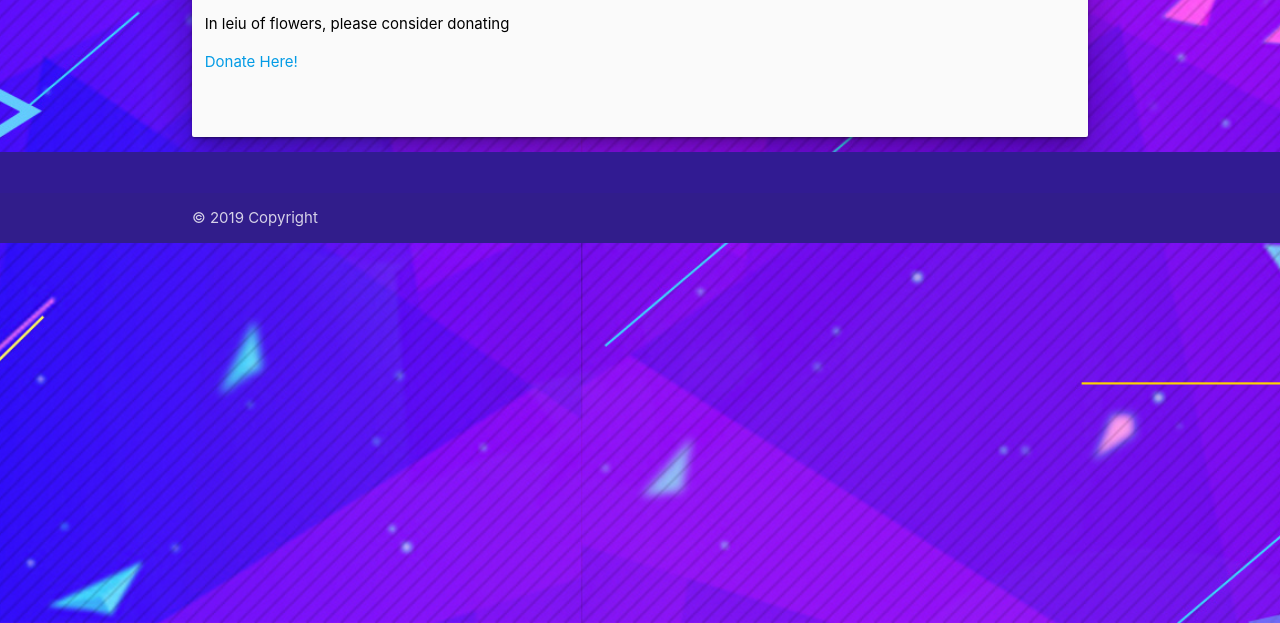
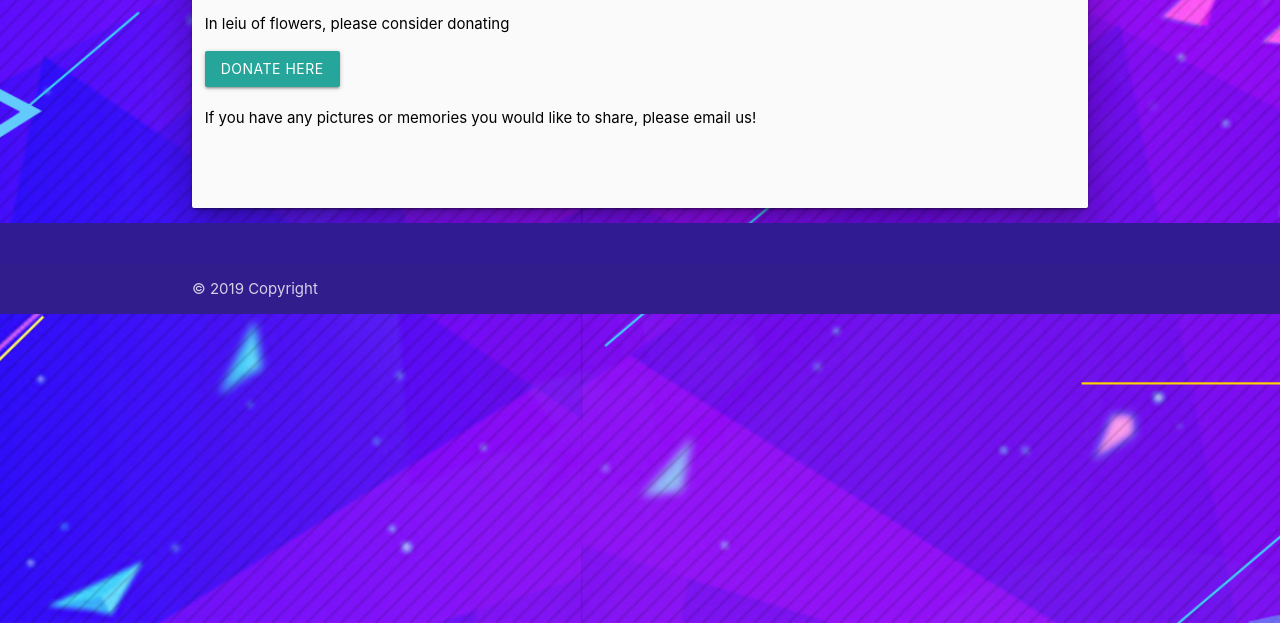
Before and after one commit to edringtondc/harald-fricker, a plain HTML site: page donate.html in a window 1280 px wide. Shown: the part 177-800 px from the top of the page. Drawn offline with nearby package versions, Linux system fonts and the light colour scheme.

```diff
--- a/donate.html
+++ b/donate.html
@@ -52,10 +52,21 @@
               <p>
                 In leiu of flowers, please consider donating
               </p>
-              <a href="https://www.paypal.me/HaraldFrickerMem" target="_blank">Donate Here!</a>
+              <a class="waves-effect waves-light btn" href="https://www.paypal.me/HaraldFrickerMem" target="_blank" >Donate Here</a>
 
 
             </div>
+            <div class="row">
+                <p>
+                  If you have any pictures or memories you would like to share, please email us!
+
+                </p>
+
+
+                <!-- <a >Donate Here!</a> -->
+
+
+              </div>
 
           </span>
         </div>
```
Also changed, not shown: index.html (+2 -2 lines), portfolio.html (+1 -1 lines).
